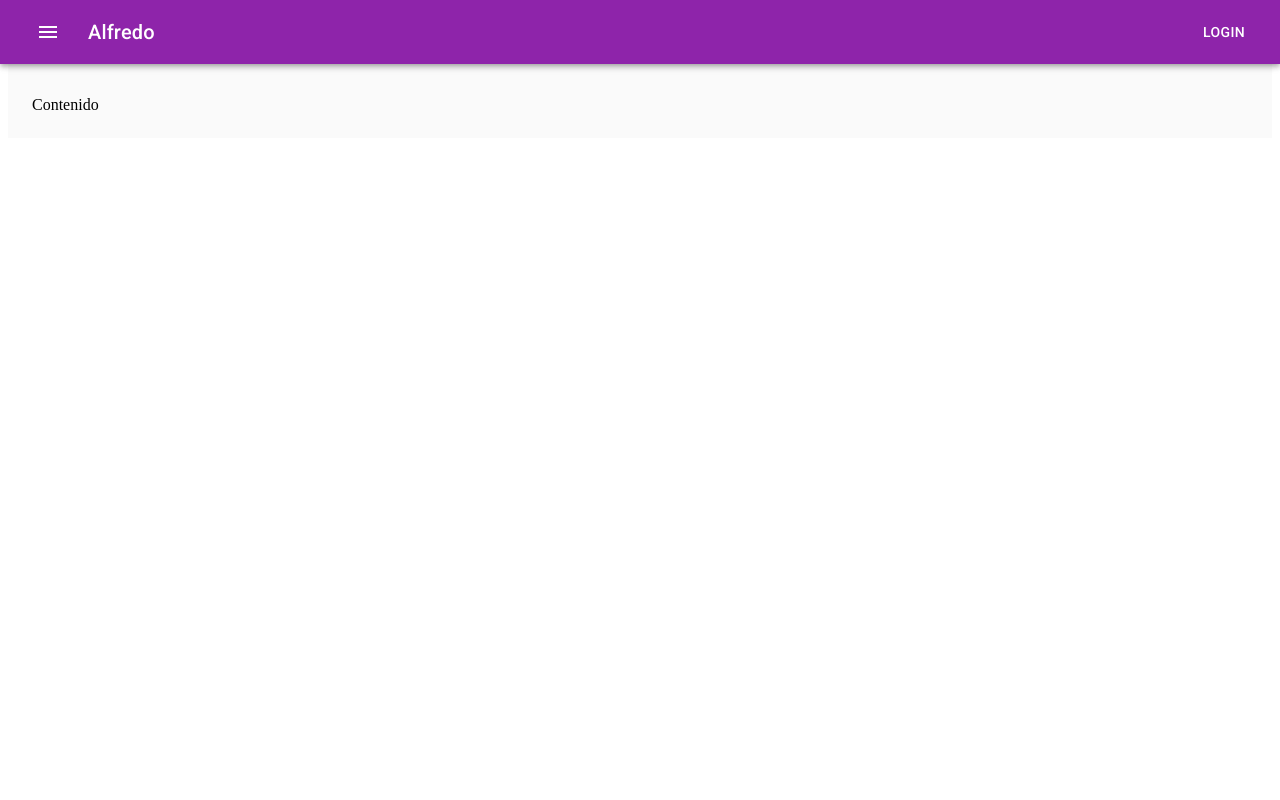
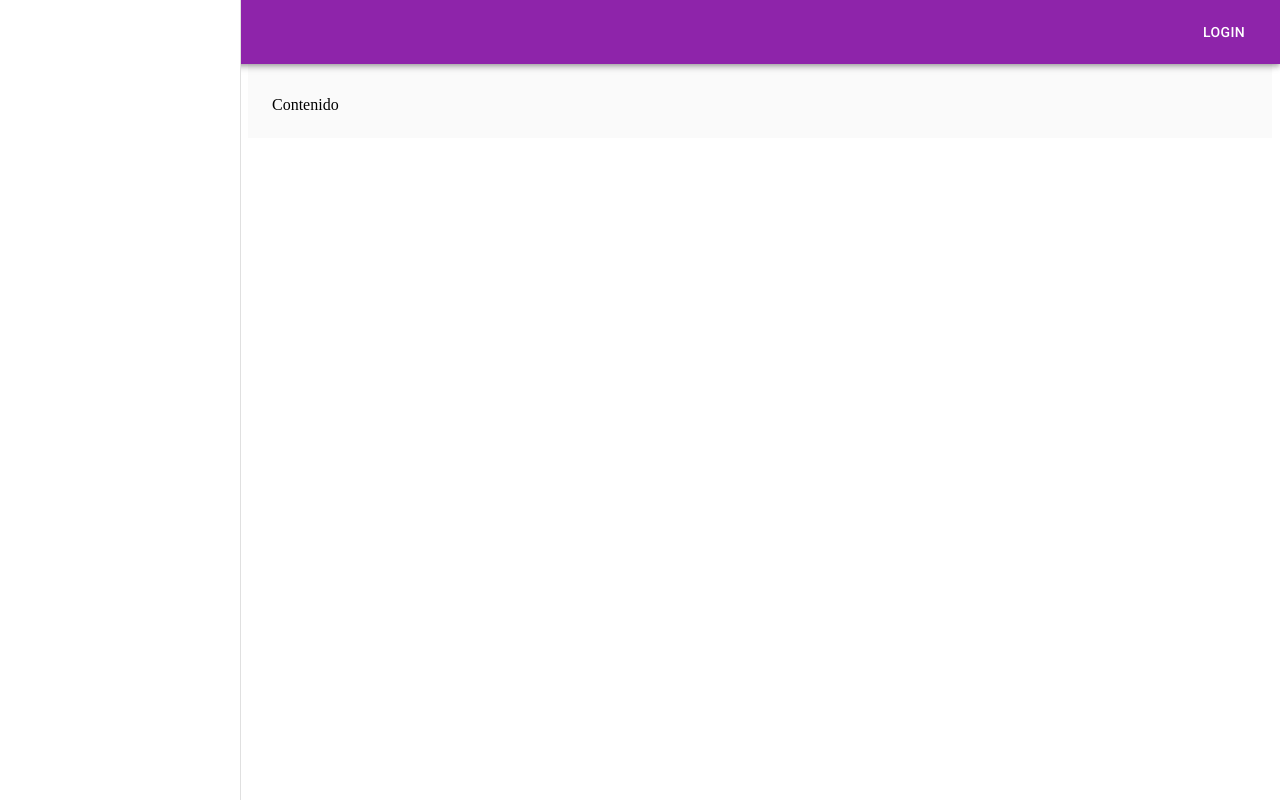
Before and after one commit to alfredomtzg/React-and-Material-UI, a React (Create React App) app: page / in a window 1280 px wide. Built offline with nearby package versions, Linux system fonts and the light colour scheme.

Commit message:
agree toolbar

```diff
--- /dev/null
+++ b/src/components/Cajon.jsx
@@ -0,0 +1,36 @@
+import React from 'react'
+import {
+  makeStyles,
+  Drawer
+} from '@material-ui/core'
+
+const drawerWidth = 240
+
+const estilos = makeStyles(theme => ({
+  drawer: {
+    width :drawerWidth,
+    flexShrink: 0,
+  },
+  drawerPaper: {
+    width: drawerWidth,
+  },
+  toolbar: theme.mixins.toolbar,
+}))
+
+const Cajon = () => {
+  const classes = estilos()
+
+  return(
+    <Drawer
+      className={classes.drawer}
+      variant="permanent"
+      classes={{
+        paper: classes.drawerPaper
+      }}
+      anchor= 'left'
+    >
+    </Drawer>
+  )
+}
+
+export default Cajon;
--- a/src/components/Contenedor.jsx
+++ b/src/components/Contenedor.jsx
@@ -3,6 +3,7 @@ import Navbar from './Navbar'
 import {
   makeStyles
 } from '@material-ui/core'
+import Cajon from './Cajon'
 
 const estilos = makeStyles(theme => ({
   root: {
@@ -22,11 +23,12 @@ const Contenedor = () => {
   return(
     <div className={classes.root}>
       <Navbar/>
-
+      <Cajon/>
       <div className={classes.content}>
         <div className={classes.toolbar}></div>
         Contenido
       </div>
+
     </div>
   )
 }
```
